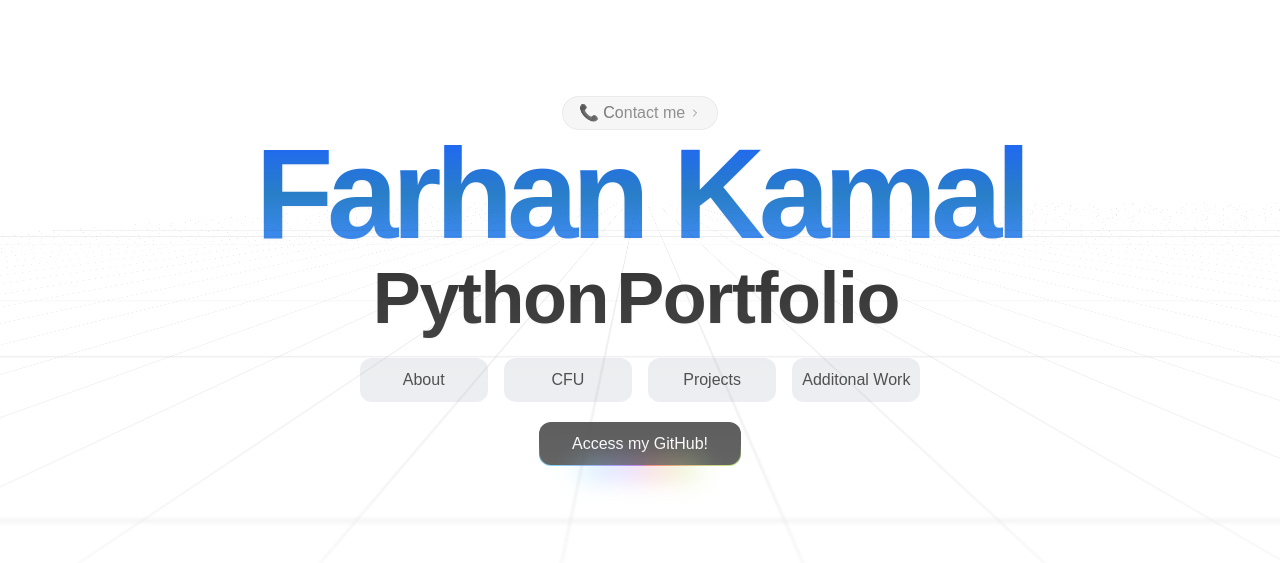
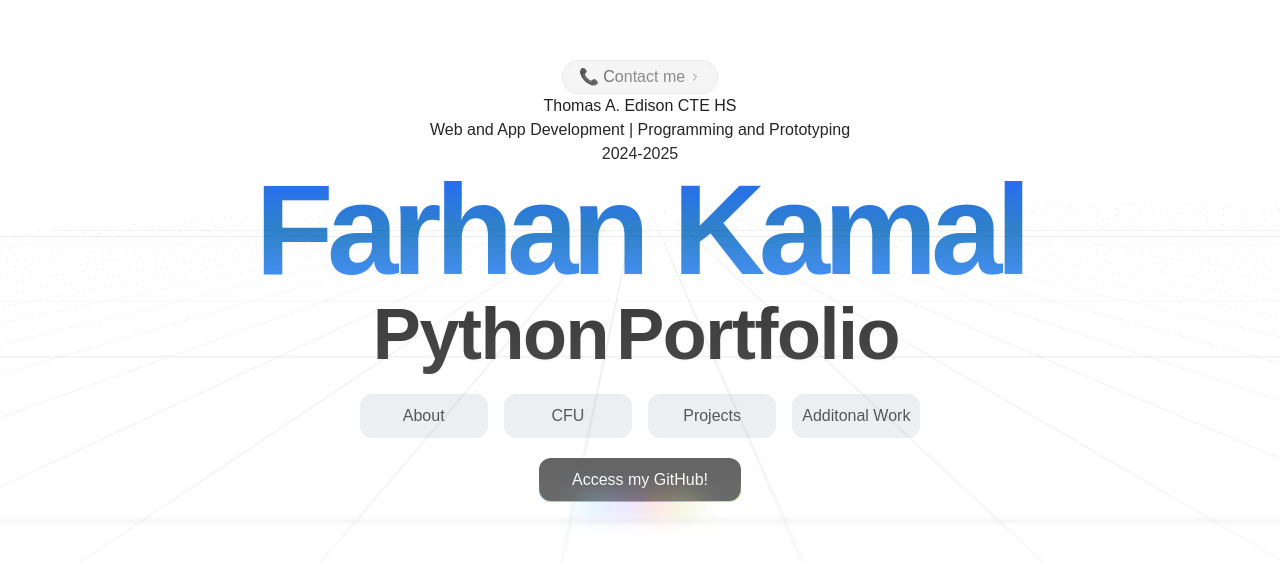
Before and after one commit to Farhan-Kamal/fythonport, a Next.js app: page / in a window 1280 px wide. Shown: the part 119-682 px from the top of the page. Built offline with nearby package versions, Linux system fonts and the light colour scheme.

Commit message:
Update page.tsx

```diff
--- a/src/app/page.tsx
+++ b/src/app/page.tsx
@@ -27,6 +27,9 @@ export default function Home() {
           <ChevronRight className="ml-1 size-3 transition-transform duration-300 ease-in-out group-hover:translate-x-0.5" />
         </AnimatedShinyText>
       </div>
+      <h5>Thomas A. Edison CTE HS</h5>
+      <h4>Web and App Development | Programming and Prototyping</h4>
+      <h3>2024-2025</h3>
             <span>
             <TypingAnimation
       className="pointer-events-none z-10 whitespace-pre-wrap bg-gradient-to-b from-[#004eff] via-[#0066bd] to-[#1673ff] bg-clip-text text-center text-9xl font-bold leading-none tracking-tighter text-transparent"
```
